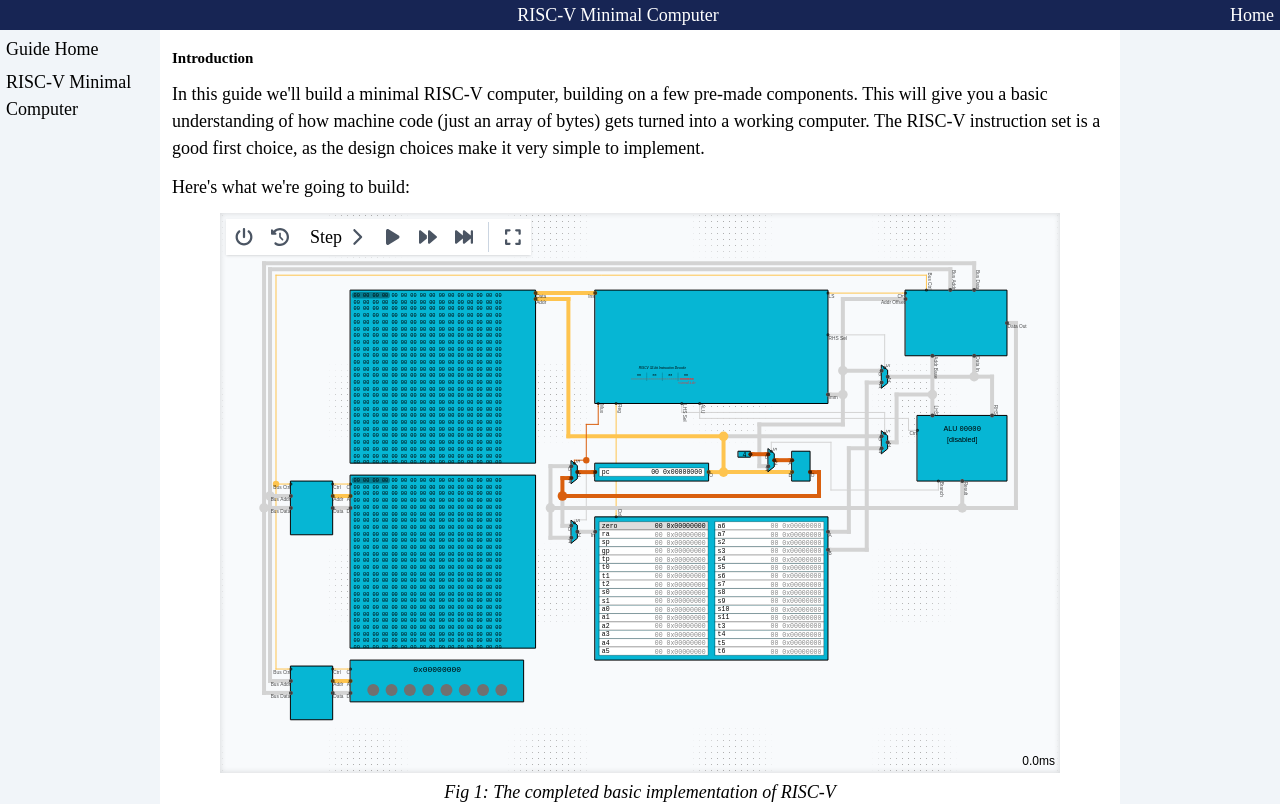
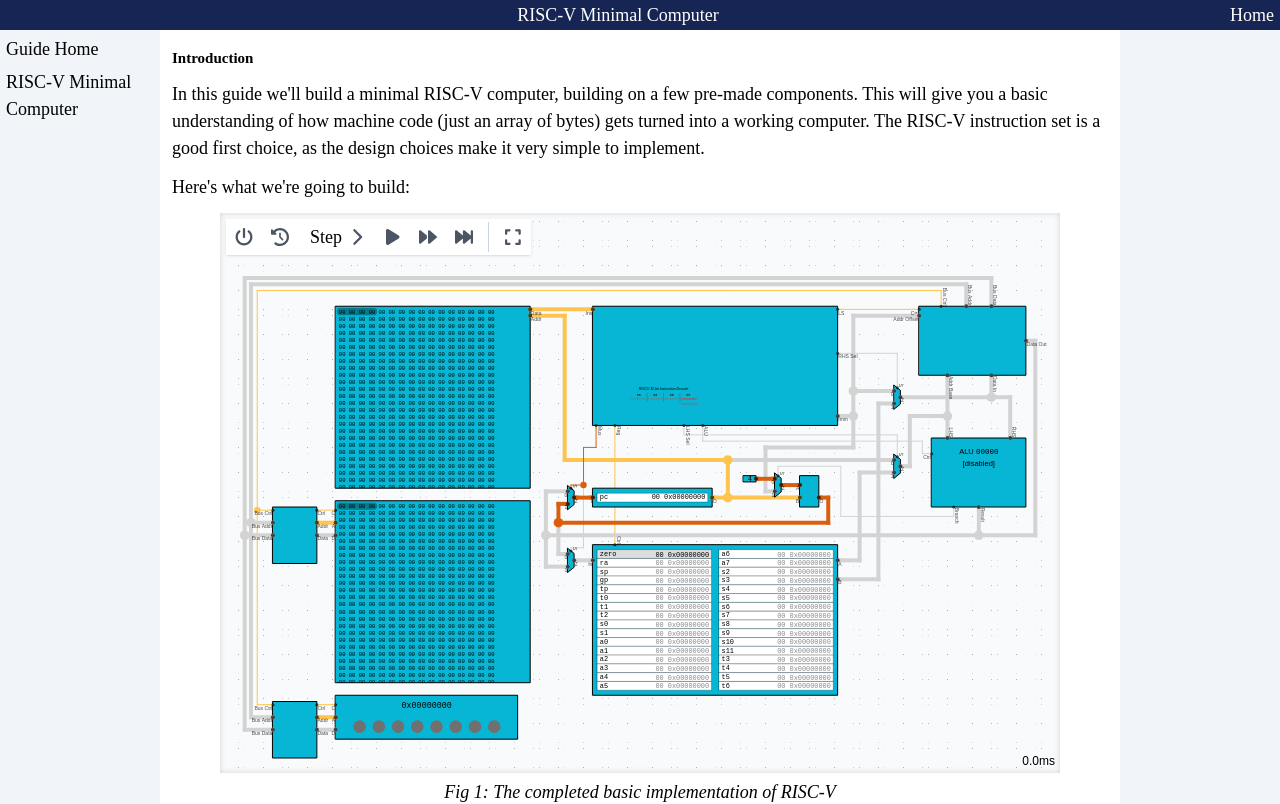
Before and after one commit to bbycroft/llm-viz, a Next.js app: page /cpu/guide/01-riscv-basic in a window 1280 px wide. Shown: the top 804 px of the page. Built offline with nearby package versions, Linux system fonts and the light colour scheme; no server answers.

Commit message:
Improve embedding a bit more

```diff
--- a/src/cpu/CanvasEventHandler.tsx
+++ b/src/cpu/CanvasEventHandler.tsx
@@ -7,7 +7,6 @@ import { BoundingBox3d, projectOntoVector, segmentNearestPoint, Vec3 } from '../
 import { ICanvasState, IEditSnapshot, IEditorState, IElRef, IHitTest, ISchematic, ISegment, IWireGraph, RefType } from './CpuModel';
 import { editMainSchematic, editSnapshot, editSubSchematic, useEditorContext } from './Editor';
 import { fixWire, wireToGraph, applyWires, checkWires, copyWireGraph, EPSILON, dragSegment, moveSelectedComponents, iterWireGraphSegments } from './Wire';
-import s from './CpuCanvas.module.scss';
 import { CursorDragOverlay } from '../utils/CursorDragOverlay';
 import { computeSubLayoutMatrix, editCtxFromRefId as editCtxFromElRef, getActiveSubSchematic, getCompSubSchematic, getMatrixForEditContext, getSchematicForRef, globalRefToLocal } from './SubSchematics';
 import { useFunctionRef, useRequestAnimationFrame } from '../utils/hooks';
--- a/src/cpu/CpuCanvas.tsx
+++ b/src/cpu/CpuCanvas.tsx
@@ -121,11 +121,11 @@ export const CpuCanvas: React.FC<{
                     bb = new BoundingBox3d(new Vec3(0, 0), new Vec3(20, 20));
                 }
 
-                let mtx = computeZoomExtentMatrix(bb, new BoundingBox3d(new Vec3(0, 0), new Vec3(bcr.width, bcr.height)), 0.05);
+                let mtx = computeZoomExtentMatrix(bb, new BoundingBox3d(new Vec3(0, embedded ? 50 : 0), new Vec3(bcr.width, bcr.height)), embedded ? 0 : 0.01, 15);
                 return assignImm(a, { mtx, needsZoomExtent: false });
             });
         }
-    }, [setEditorState, cvsState, editorState.needsZoomExtent, readonly, editorState.activeSchematicId]);
+    }, [setEditorState, cvsState, editorState.needsZoomExtent, readonly, editorState.activeSchematicId, embedded]);
 
     useResizeChangeHandler(cvsState?.canvas?.parentElement, redraw);
 
--- a/src/cpu/ModelHelpers.tsx
+++ b/src/cpu/ModelHelpers.tsx
@@ -18,8 +18,7 @@ export function computeModelBoundingBox(model: IEditSnapshot, options?: IBoundin
             continue;
         }
 
-        modelBbb.addInPlace(c.pos);
-        modelBbb.addInPlace(c.pos.add(c.size));
+        modelBbb.combineInPlace(c.bb);
     }
     for (let w of model.mainSchematic.wires) {
         for (let n of w.nodes) {
@@ -33,17 +32,20 @@ export function computeModelBoundingBox(model: IEditSnapshot, options?: IBoundin
     return modelBbb;
 }
 
-export function computeZoomExtentMatrix(modelBb: BoundingBox3d, viewBb: BoundingBox3d, expandFraction: number): AffineMat2d {
-    let bb = new BoundingBox3d(modelBb.min, modelBb.max);
-    bb.expandInPlace(modelBb.size().mul(expandFraction).len());
+export function computeZoomExtentMatrix(modelBb: BoundingBox3d, viewBb: BoundingBox3d, expandFraction: number, boundaryPx: number): AffineMat2d {
+    modelBb = modelBb.clone();
+    modelBb.expandInPlace(modelBb.size().mul(expandFraction).len());
 
-    let modelSize = bb.size();
+    viewBb = viewBb.clone();
+    viewBb.shrinkInPlaceXY(boundaryPx);
+
+    let modelSize = modelBb.size();
     let viewSize = viewBb.size();
 
     let mtx = AffineMat2d.multiply(
         AffineMat2d.translateVec(viewBb.center()),
         AffineMat2d.scale1(Math.min(viewSize.x / modelSize.x, viewSize.y / modelSize.y)),
-        AffineMat2d.translateVec(bb.center().mul(-1)),
+        AffineMat2d.translateVec(modelBb.center().mul(-1)),
     );
 
     return mtx;
--- a/src/cpu/guide/AutoLoadCode.tsx
+++ b/src/cpu/guide/AutoLoadCode.tsx
@@ -1,11 +1,12 @@
 'use client';
 
 import { useEffect } from "react";
-import { useEditorContext } from "../Editor";
+import { notifyExeModelUpdated, useEditorContext } from "../Editor";
 import { useGetCodeSuite } from "../library/CodeSuiteManager";
 import { isNotNil } from "@/src/utils/data";
 import { IExeComp } from "../CpuModel";
 import { IRomExeData } from "../comps/SimpleMemory";
+import { stepExecutionCombinatorial } from "../CpuExecution";
 
 export const AutoLoadCode: React.FC<{
     fileName: string,
@@ -36,7 +37,8 @@ export const AutoLoadCode: React.FC<{
                     romArr.set(entry.elfSection.arr);
                     romArr.fill(0, entry.elfSection.arr.length);
                     exeComp.data.updateCntr += 1;
-                    setEditorState(e => ({ ...e }));
+                    stepExecutionCombinatorial(exeModel);
+                    setEditorState(notifyExeModelUpdated);
                 }
             } else {
                 console.log(editorState.snapshot.mainSchematic.comps);
```
Also changed, not shown: src/cpu/schematics/riscvBasicSchematic.tsx (+2 -2 lines).
